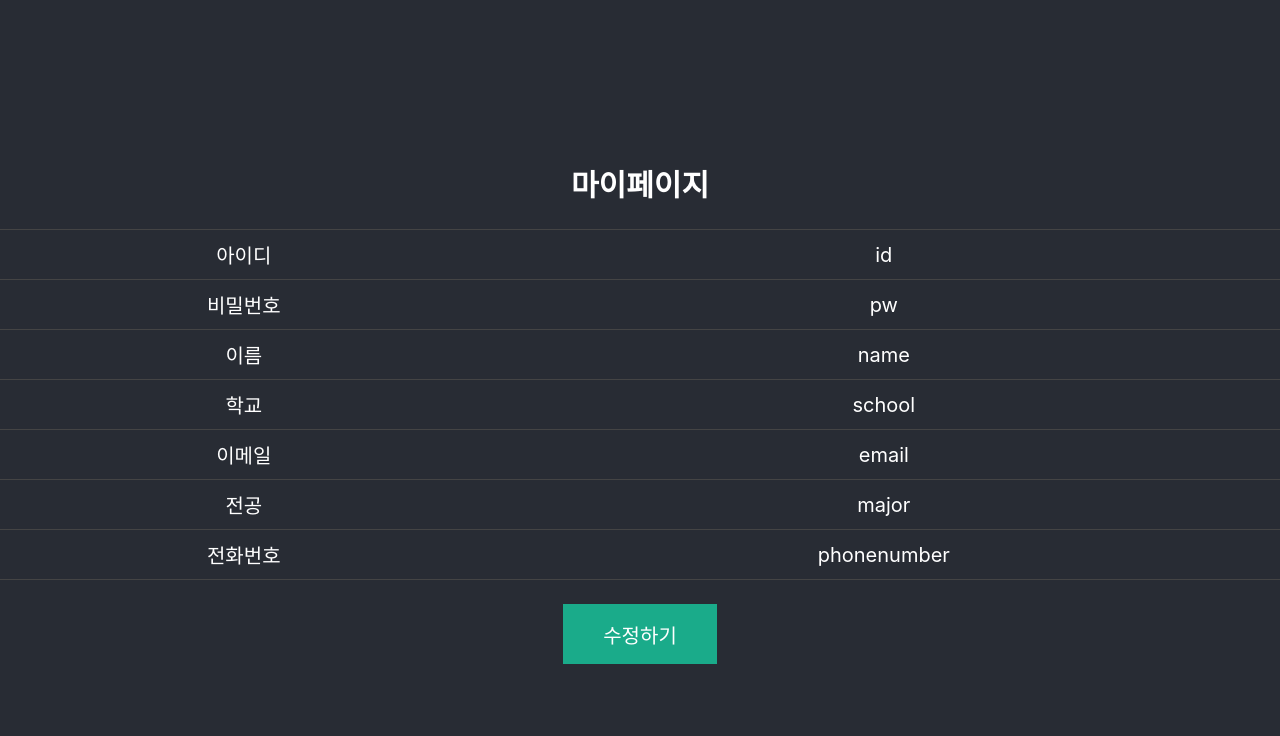
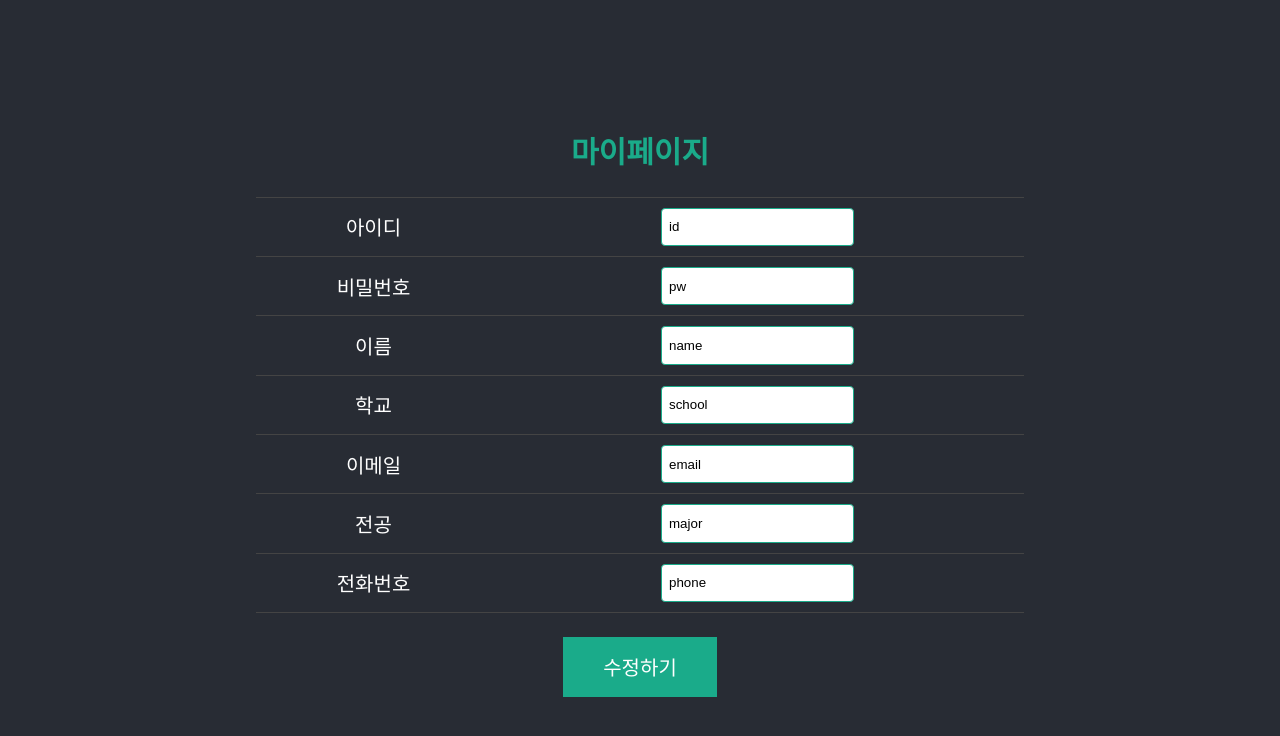
Before and after one commit to Menbong/MenBongON, a React (Create React App) app in the folder FE/menbongon/: page / in a window 1280 px wide. Shown: the top 736 px of the page. Built offline with nearby package versions, Linux system fonts and the light colour scheme.

Commit message:
화면디자인 수정

```diff
--- a/FE/menbongon/src/App.css
+++ b/FE/menbongon/src/App.css
@@ -4,6 +4,7 @@ table {
   border-top: 1px solid #444444;
   border-collapse: collapse;
 }
+
 th, td {
   border-bottom: 1px solid #444444;
   padding: 10px;
@@ -11,6 +12,8 @@ th, td {
 }
 
 .MyInfo {
+  padding-left: 20%;
+  padding-right: 20%;
   text-align: center;
   background-color: #282c34;
   min-height: 100vh;
@@ -34,10 +37,12 @@ button{
   transition:800ms ease all;
   outline:none;
 }
+
 button:hover{
   background:#fff;
   color:#1AAB8A;
 }
+
 button:before,button:after{
   content:'';
   position:absolute;
@@ -48,13 +53,27 @@ button:before,button:after{
   background: #1AAB8A;
   transition:400ms ease all;
 }
+
 button:after{
   right:inherit;
   top:inherit;
   left:0;
   bottom:0;
 }
+
 button:hover:before,button:hover:after{
   width:100%;
   transition:800ms ease all;
 }
+
+h2{
+  color:#1AAB8A;
+}
+
+input{
+  height: auto;
+  line-height: normal;
+  padding: .8em .5em;
+  border: 1px solid #1AAB8A;
+  border-radius: 4px;
+}
--- a/FE/menbongon/src/App.js
+++ b/FE/menbongon/src/App.js
@@ -9,31 +9,31 @@ function App() {
       <table>
         <tr>
           <td>아이디</td>
-          <td>id</td>
+          <td><input value="id"/></td>
         </tr>
         <tr>
           <td>비밀번호</td>
-          <td>pw</td>
+          <td><input value="pw"/></td>
         </tr>
         <tr>
           <td>이름</td>
-          <td>name</td>
+          <td><input value="name"/></td>
         </tr>
         <tr>
           <td>학교</td>
-          <td>school</td>
+          <td><input value="school"/></td>
         </tr>
         <tr>
           <td>이메일</td>
-          <td>email</td>
+          <td><input value="email"/></td>
         </tr>
         <tr>
           <td>전공</td>
-          <td>major</td>
+          <td><input value="major"/></td>
         </tr>
         <tr>
           <td>전화번호</td>
-          <td>phonenumber</td>
+          <td><input value="phone"/></td>
         </tr>
       </table>
       <br></br>
```
